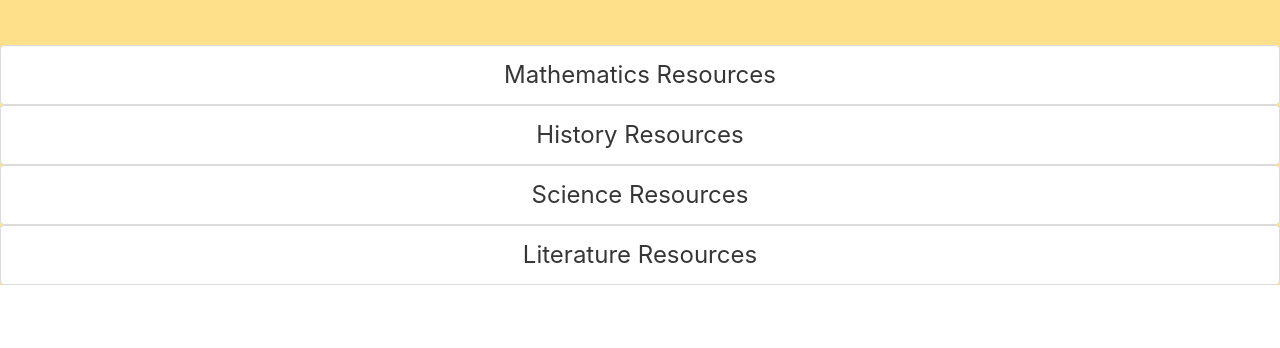
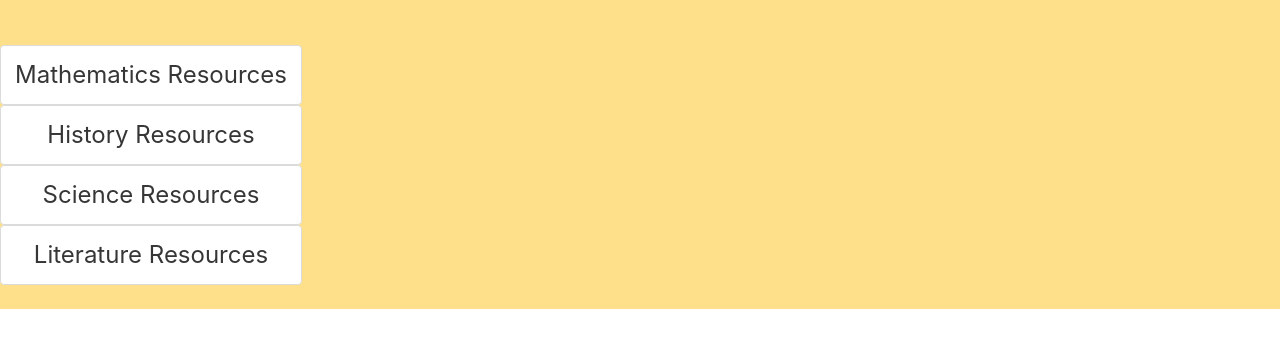
Before and after one commit to stevennevells/Study-Help-Application, a plain HTML site: page index.html in a window 1280 px wide. Shown: the part 116-464 px from the top of the page. Drawn offline with nearby package versions, Linux system fonts and the light colour scheme.

Commit message:
added one quarter columns

```diff
--- a/assets/css/style.css
+++ b/assets/css/style.css
@@ -0,0 +1,3 @@
+.display-container {
+display:inline;
+}
--- a/index.html
+++ b/index.html
@@ -5,8 +5,8 @@
     <meta charset="UTF-8" />
     <title>Study Help</title>
     <meta name="description" content="Generator to help find resources for different school subjects.">
+    <link rel="stylesheet" href="https://cdn.jsdelivr.net/npm/bulma@0.9.4/css/bulma.min.css"/>
     <link rel="stylesheet" href="./assets/css/style.css" />
-    <link rel="stylesheet" href="https://cdn.jsdelivr.net/npm/bulma@0.9.4/css/bulma.min.css"/>
 </head>
 
 <body>
@@ -24,17 +24,20 @@
       </div>
   </div>
 
+  <div class = 'display-container columns'>
+    <div class = 'button-container column is-one-quarter'>
     <button class="button is-large is-fullwidth math-button">Mathematics Resources</button>
     <button class="button is-large is-fullwidth history-button">History Resources</button>
     <button class="button is-large is-fullwidth science-button">Science Resources</button>
     <button class="button is-large is-fullwidth literature-button">Literature Resources</button>
-
     </div>
 
-    <div class="topic-container" >
+
+    <div class="topic-container is-three-quarters" >
 
         <!-- information will populate here from Javascript -->
 
+    </div>
     </div>
     <script src="./assets/js/script.js"></script>
 </body>
```
